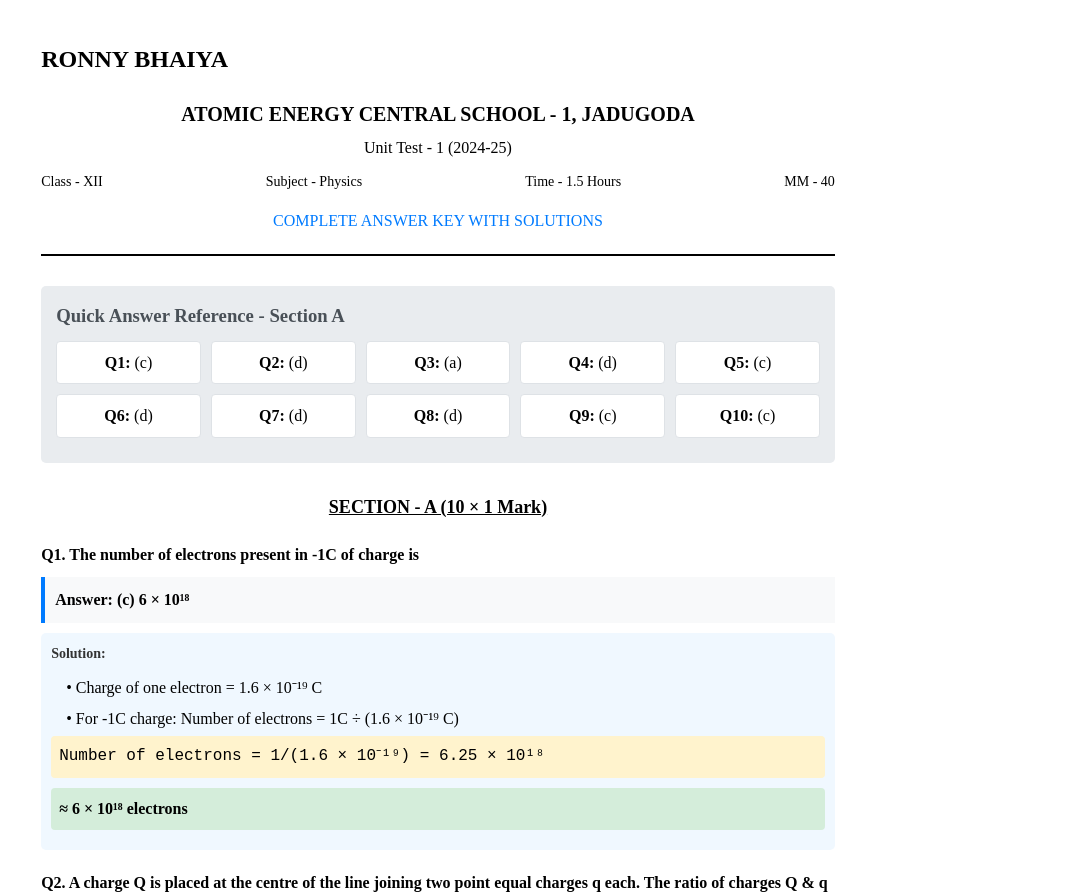
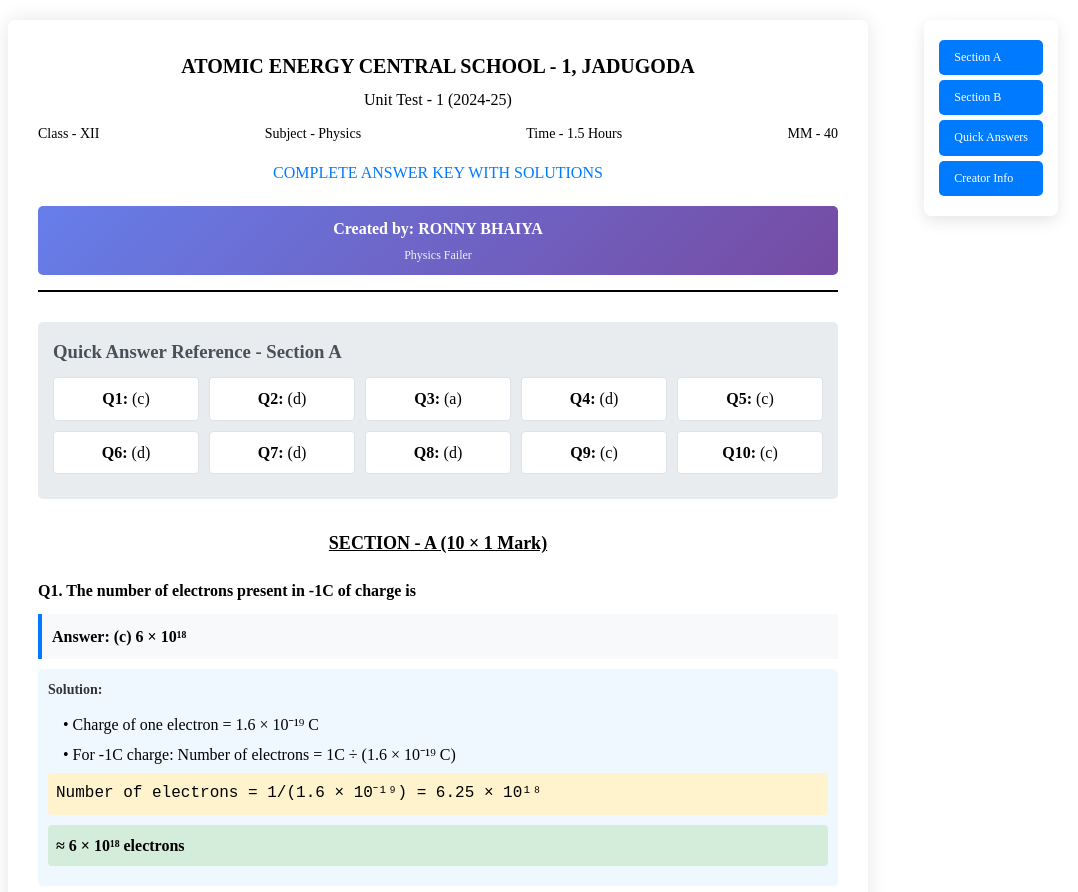
Before and after one commit to Ronit-CodeWizard/New, a plain HTML site: page index.html in a window 1280 px wide. Shown: the top 892 px of the page, without its empty margins (202-1280 px from the left). Drawn offline with Linux system fonts and the light colour scheme.

Commit message:
Update index.html

```diff
--- a/index.html
+++ b/index.html
@@ -4,7 +4,6 @@
     <meta charset="UTF-8">
     <meta name="viewport" content="width=device-width, initial-scale=1.0">
     <title>Physics Test Solutions - Answer Key</title>
-  <h2>RONNY BHAIYA</h2>
     <style>
         @page {
             size: A4;
@@ -19,6 +18,125 @@
             margin: 0 auto;
             padding: 20px;
             background: white;
+            min-height: 100vh;
+        }
+
+        /* Enhanced interactivity for desktop */
+        @media screen and (min-width: 768px) {
+            body {
+                max-width: 800px;
+                padding: 30px;
+                box-shadow: 0 0 20px rgba(0,0,0,0.1);
+                margin: 20px auto;
+                border-radius: 8px;
+            }
+
+            .question {
+                margin: 25px 0;
+                transition: all 0.3s ease;
+            }
+
+            .question:hover {
+                transform: translateY(-2px);
+                box-shadow: 0 5px 15px rgba(0,0,0,0.1);
+                border-radius: 8px;
+                padding: 10px;
+                background: #fafafa;
+            }
+
+            .solution {
+                padding: 15px;
+            }
+
+            .answer-grid {
+                grid-template-columns: repeat(5, 1fr);
+                gap: 15px;
+            }
+
+            .answer-item:hover {
+                transform: scale(1.05);
+                box-shadow: 0 3px 10px rgba(0,0,0,0.2);
+            }
+
+            .formula {
+                transition: all 0.3s ease;
+            }
+
+            .formula:hover {
+                background-color: #e6f3ff;
+                transform: scale(1.02);
+            }
+        }
+
+        /* Enhanced desktop navigation */
+        .desktop-nav {
+            position: fixed;
+            top: 20px;
+            right: 20px;
+            background: rgba(255,255,255,0.9);
+            padding: 15px;
+            border-radius: 8px;
+            box-shadow: 0 5px 15px rgba(0,0,0,0.1);
+            backdrop-filter: blur(10px);
+            z-index: 1000;
+            display: none;
+        }
+
+        @media screen and (min-width: 768px) {
+            .desktop-nav {
+                display: block;
+            }
+        }
+
+        .nav-button {
+            display: block;
+            margin: 5px 0;
+            padding: 8px 15px;
+            background: #007bff;
+            color: white;
+            text-decoration: none;
+            border-radius: 5px;
+            font-size: 12px;
+            transition: all 0.3s ease;
+        }
+
+        .nav-button:hover {
+            background: #0056b3;
+            transform: translateX(5px);
+        }
+
+        /* Tablet compatibility */
+        @media screen and (min-width: 481px) and (max-width: 767px) {
+            body {
+                max-width: 95%;
+                padding: 25px;
+            }
+
+            .answer-grid {
+                grid-template-columns: repeat(3, 1fr);
+            }
+        }
+
+        /* Mobile compatibility */
+        @media screen and (max-width: 480px) {
+            body {
+                padding: 15px;
+                font-size: 14px;
+            }
+
+            .header h1 {
+                font-size: 16px;
+            }
+
+            .answer-grid {
+                grid-template-columns: repeat(2, 1fr);
+                gap: 8px;
+            }
+
+            .formula {
+                font-size: 12px;
+                overflow-x: auto;
+            }
         }
 
         .header {
@@ -147,6 +265,14 @@
     </style>
 </head>
 <body>
+    <!-- Desktop Navigation -->
+    <div class="desktop-nav">
+        <a href="#section-a" class="nav-button">Section A</a>
+        <a href="#section-b" class="nav-button">Section B</a>
+        <a href="#answers" class="nav-button">Quick Answers</a>
+        <a href="#creator" class="nav-button">Creator Info</a>
+    </div>
+
     <div class="header">
         <h1>Atomic Energy Central School - 1, Jadugoda</h1>
         <h2>Unit Test - 1 (2024-25)</h2>
@@ -157,9 +283,13 @@
             <span>MM - 40</span>
         </div>
         <h2 style="color: #007bff; margin-top: 15px;">COMPLETE ANSWER KEY WITH SOLUTIONS</h2>
+        <div style="margin-top: 20px; padding: 10px; background: linear-gradient(135deg, #667eea 0%, #764ba2 100%); color: white; border-radius: 5px; text-align: center;">
+            <h3 style="margin: 0; font-size: 16px;">Created by: RONNY BHAIYA</h3>
+            <p style="margin: 5px 0 0 0; font-size: 12px; opacity: 0.9;">Physics Failer</p>
+        </div>
     </div>
 
-    <div class="answer-summary">
+    <div class="answer-summary" id="answers">
         <h3>Quick Answer Reference - Section A</h3>
         <div class="answer-grid">
             <div class="answer-item"><strong>Q1:</strong> (c)</div>
@@ -175,7 +305,7 @@
         </div>
     </div>
 
-    <div class="section-title">SECTION - A (10 × 1 Mark)</div>
+    <div class="section-title" id="section-a">SECTION - A (10 × 1 Mark)</div>
 
     <div class="question">
         <div class="question-number">Q1. The number of electrons present in -1C of charge is</div>
@@ -305,7 +435,7 @@
         </div>
     </div>
 
-    <div class="section-title">SECTION - B (Descriptive Questions)</div>
+    <div class="section-title" id="section-b">SECTION - B (Descriptive Questions)</div>
 
     <div class="question">
         <div class="question-number">Q11. Like electric dipole moment, is it a scalar or vector quantity? What are the SI units?</div>
@@ -430,6 +560,10 @@
     <div style="text-align: center; margin-top: 40px; border-top: 2px solid #000; padding-top: 20px;">
         <h3>END OF ANSWER KEY</h3>
         <p><em>All solutions verified and formatted for easy reference</em></p>
+        <div style="margin-top: 20px; padding: 15px; background: linear-gradient(135deg, #667eea 0%, #764ba2 100%); color: white; border-radius: 8px; display: inline-block;">
+            <p style="margin: 0; font-weight: bold;">📚 Created with dedication by RONNY BHAIYA</p>
+            <p style="margin: 5px 0 0 0; font-size: 12px; opacity: 0.9;">Your Physics Failer</p>
+        </div>
     </div>
 </body>
 </html>
```
